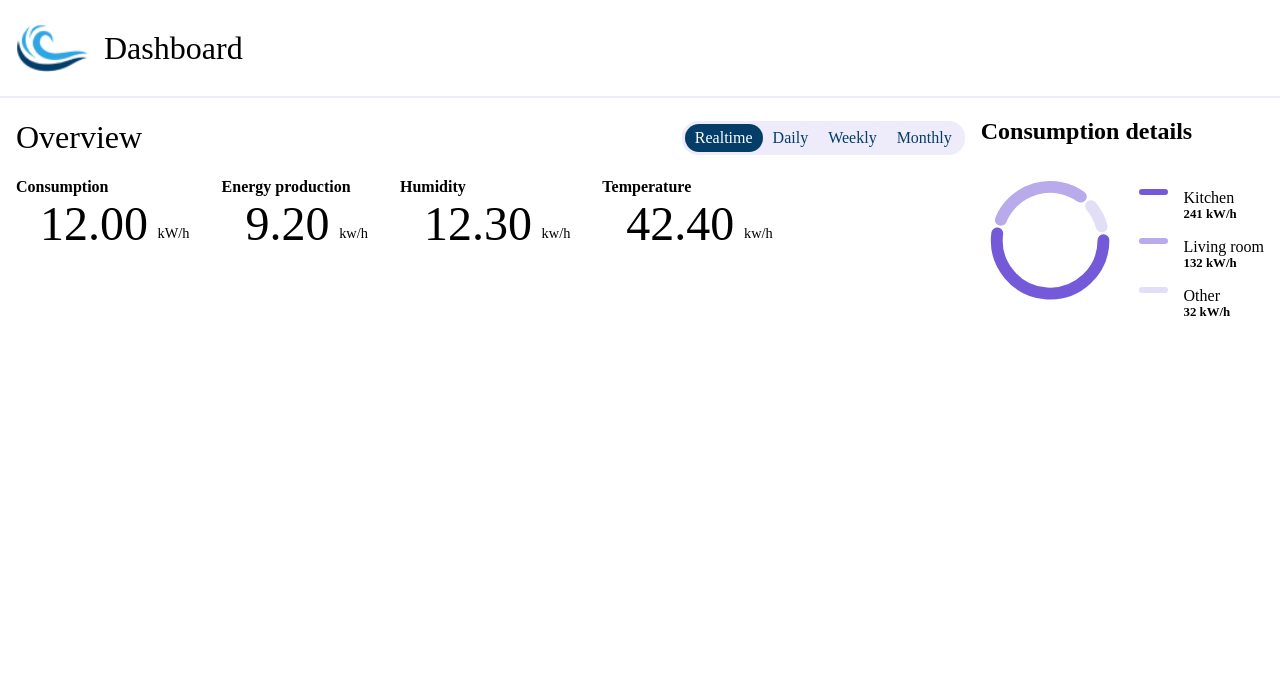
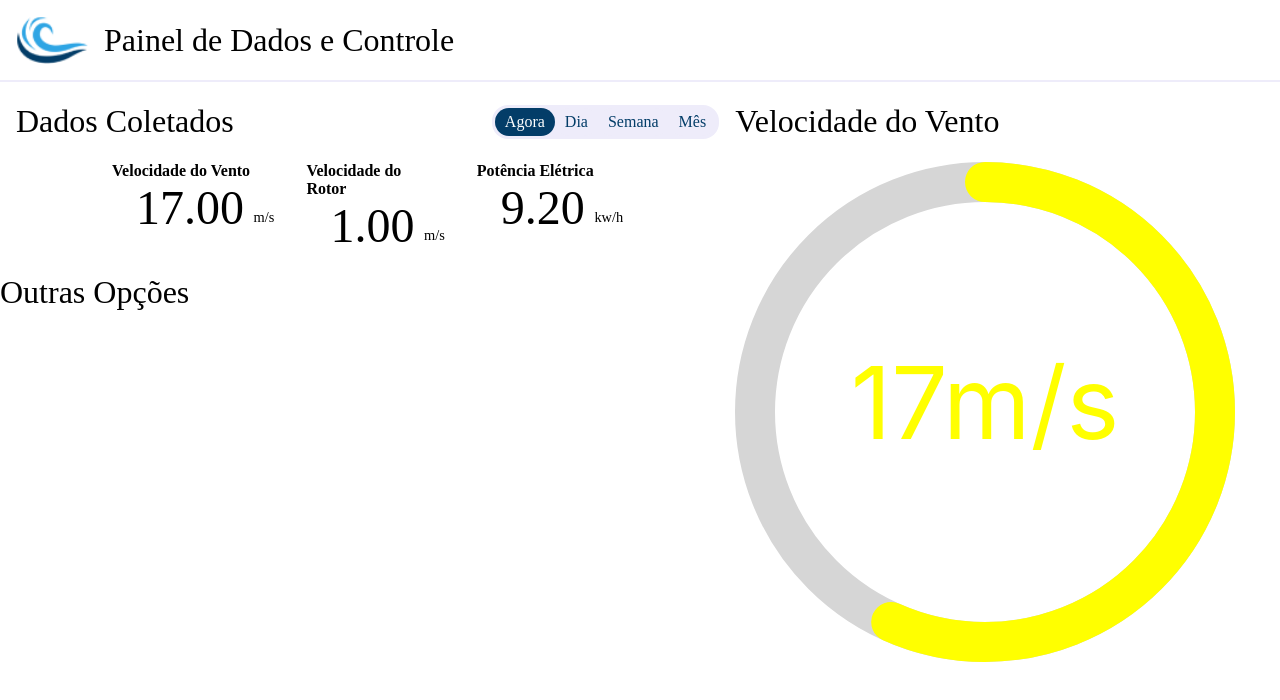
Before and after one commit to PI2-Eolo/frontend, a React (Create React App) app: page / in a window 1280 px wide. Shown: the top 700 px of the page. Built offline with nearby package versions, Linux system fonts and the light colour scheme.

Commit message:
header and overview refactor

```diff
--- a/package.json
+++ b/package.json
@@ -11,6 +11,7 @@
         "@types/react": "^17.0.20",
         "@types/react-dom": "^17.0.9",
         "react": "^18.0.0",
+        "react-circular-progressbar": "^2.0.4",
         "react-dom": "^18.0.0",
         "react-minimal-pie-chart": "^8.2.0",
         "react-scripts": "5.0.0",
--- a/src/App.css
+++ b/src/App.css
@@ -1,10 +1,15 @@
 .App {
     display: flex;
     flex-direction: column;
+    width: 100%;
 }
 
 .App-upperContainer {
     display: flex;
     justify-content: space-between;
-    margin-right: 1em;
+    width: 100%;
 }
+
+.wind-speed {
+    padding-right: 6em;
+}
--- a/src/App.tsx
+++ b/src/App.tsx
@@ -5,6 +5,9 @@ import Overview from "./components/Overview";
 import { useEffect, useState } from "react";
 import { getMetrics, Metrics } from "./services/metricService";
 import MetricInfoModel from "./models/MetricInfoModel";
+
+import { CircularProgressbar, buildStyles } from 'react-circular-progressbar';
+import 'react-circular-progressbar/dist/styles.css';
 
 const emptyMetrics: Metrics = {
   realTime: new MetricInfoModel(),
@@ -15,10 +18,28 @@ const emptyMetrics: Metrics = {
 
 function App() {
   const [metrics, setMetrics] = useState<Metrics>(emptyMetrics);
+  const [colorWindSpeedIndicator, setColorWindSpeedIndicator] = useState("");
 
   useEffect(() => {
     getMetrics().then(setMetrics);
   }, []);
+
+  useEffect(() => {
+    console.log(metrics)
+    if (metrics) {
+      if (metrics.realTime.windSpeed === 0){
+        setColorWindSpeedIndicator("#d6d6d6");
+      } else if (metrics.realTime.windSpeed > 0  && metrics.realTime.windSpeed < 4){
+        setColorWindSpeedIndicator("#8c9eff");
+      } else if (metrics.realTime.windSpeed > 4  && metrics.realTime.windSpeed < 10){
+        setColorWindSpeedIndicator("#64dd17");
+      } else if (metrics.realTime.windSpeed > 10  && metrics.realTime.windSpeed < 20){
+        setColorWindSpeedIndicator("#ffff00");
+      } else {
+        setColorWindSpeedIndicator("#dd2c00");
+      }
+    }
+  }, [metrics.realTime.windSpeed]);
 
   return (
     <div className="App">
@@ -31,21 +52,33 @@ function App() {
             weeklyData={metrics.weekly}
             monthlyData={metrics.monthly}
           />
-          {
-            // Earnings goes here
-          }
+
+          <h1>Outras Opções</h1>
+
         </div>
 
-        <div>
-          <PieChart
-            label="Consumption details"
+        <div className="wind-speed">
+          {/* <PieChart
+            label="Velocidade do Vento"
             data={[
               { label: "Kitchen", value: 241, color: "#7459D9" },
               { label: "Living room", value: 132, color: "#B9ABEB" },
               { label: "Other", value: 32, color: "#E3DEF7" },
             ]}
             unit="kW/h"
+          /> */}
+          <h1>Velocidade do Vento</h1>
+          <div style={{width: 500, height: 500}}>
+          <CircularProgressbar
+            value={metrics.realTime.windSpeed} maxValue={30} text={`${metrics.realTime.windSpeed}m/s`}
+            styles={buildStyles({
+              pathTransitionDuration: 0.5,
+              pathColor: colorWindSpeedIndicator,
+              textColor: colorWindSpeedIndicator,
+              trailColor: '#d6d6d6'
+            })}
           />
+          </div>
         </div>
       </div>
     </div>
--- a/src/components/Header/index.css
+++ b/src/components/Header/index.css
@@ -3,9 +3,8 @@
     background-color: #fff;
     display: flex;
     flex-direction: row;
-    height: 4em;
+    height: 5em;
     align-items: center;
-    padding: 1em;
     border-bottom: 2px solid #EEECFA;
 }
 
@@ -20,6 +19,7 @@ img {
     display: flex;
     height: 3em;
     padding-right: 1em;
+    padding-left: 1em;
 }
 
 @font-face {
--- a/src/components/Header/index.tsx
+++ b/src/components/Header/index.tsx
@@ -5,7 +5,7 @@ const Header = () => {
     return (
         <div className="header-container">
             <img src={logo} alt="Logo" />
-            <h1> Dashboard </h1>
+            <h1> Painel de Dados e Controle </h1>
         </div>
     )
 };
--- a/src/components/Overview/index.css
+++ b/src/components/Overview/index.css
@@ -23,5 +23,5 @@
 }
 
 .Overview-pad12 {
-    padding-left: 12em;
+    padding-left: 6em;
 }
--- a/src/components/Overview/index.tsx
+++ b/src/components/Overview/index.tsx
@@ -1,7 +1,9 @@
 import { useEffect, useState } from "react";
+
 import MetricInfo from "../MetricInfo";
 import Selector from "../Selector";
 import MetricInfoModel from "../../models/MetricInfoModel";
+
 import "./index.css";
 
 interface OverviewProps {
@@ -28,7 +30,6 @@ const Overview = ({
     switch (period) {
       case "realtime":
         setMetricInfo(realTimeData);
-
         setPeriod("realtime");
         break;
       case "daily":
@@ -49,25 +50,25 @@ const Overview = ({
   return (
     <div className="Overview">
       <div className="Overview-header">
-        <h1>Overview</h1>
+        <h1>Dados Coletados</h1>
         <div>
           <Selector
             defaultValue="realtime"
             options={[
               {
-                label: "Realtime",
+                label: "Agora",
                 value: "realtime",
               },
               {
-                label: "Daily",
+                label: "Dia",
                 value: "daily",
               },
               {
-                label: "Weekly",
+                label: "Semana",
                 value: "weekly",
               },
               {
-                label: "Monthly",
+                label: "Mês",
                 value: "monthly",
               },
             ]}
@@ -77,23 +78,22 @@ const Overview = ({
       </div>
 
       <div className="Overview-infos">
+        <div className="Overview-pad12" />
         <MetricInfo
-          label="Consumption"
-          value={metricInfo.consumption}
-          unit="kW/h"
+          label="Velocidade do Vento"
+          value={metricInfo.windSpeed}
+          unit="m/s"
         />
         <div className="Overview-pad2" />
         <MetricInfo
-          label="Energy production"
-          value={metricInfo.energyProduction}
-          unit="kw/h"
+          label="Velocidade do Rotor"
+          value={metricInfo.rotorSpeed}
+          unit="m/s"
         />
         <div className="Overview-pad2" />
-        <MetricInfo label="Humidity" value={metricInfo.humidity} unit="kw/h" />
-        <div className="Overview-pad2" />
         <MetricInfo
-          label="Temperature"
-          value={metricInfo.temperature}
+          label="Potência Elétrica"
+          value={metricInfo.energyProduction}
           unit="kw/h"
         />
         <div className="Overview-pad12" />
--- a/src/models/MetricInfoModel.ts
+++ b/src/models/MetricInfoModel.ts
@@ -1,8 +1,7 @@
 export default class MetricInfoModel {
   constructor(
-    public consumption: number = 0,
-    public energyProduction: number = 0,
-    public humidity: number = 0,
-    public temperature: number = 0
+    public windSpeed: number = 0,
+    public rotorSpeed: number = 0,
+    public energyProduction: number = 0
   ) {}
 }
--- a/src/services/metricService.ts
+++ b/src/services/metricService.ts
@@ -2,37 +2,33 @@ import MetricInfoModel from "../models/MetricInfoModel";
 
 const getRealTimeMetrics = async () => {
   return {
-    consumption: 12,
+    windSpeed: 17,
+    rotorSpeed: 1,
     energyProduction: 9.2,
-    humidity: 12.3,
-    temperature: 42.4,
   };
 };
 
 const getDailyMetrics = async () => {
   return {
-    consumption: 13.2,
-    energyProduction: 11.2,
-    humidity: 11.3,
-    temperature: 39.4,
+    windSpeed: 15,
+    rotorSpeed: 17,
+    energyProduction: 1.42,
   };
 };
 
 const getWeeklyMetrics = async () => {
   return {
-    consumption: 43.2,
-    energyProduction: 31.2,
-    humidity: 21.3,
-    temperature: 231.4,
+    windSpeed: 7,
+    rotorSpeed: 7,
+    energyProduction: 1.05,
   };
 };
 
 const getMonthlyMetrics = async () => {
   return {
-    consumption: 143.2,
-    energyProduction: 131.2,
-    humidity: 121.3,
-    temperature: 321.4,
+    windSpeed: 3,
+    rotorSpeed: 4,
+    energyProduction: 0.45,
   };
 };
 
```
Also changed, not shown: docker-compose.yml (added, +17 -0 lines), 2 other files (tests, documents, lock files or other folders).
